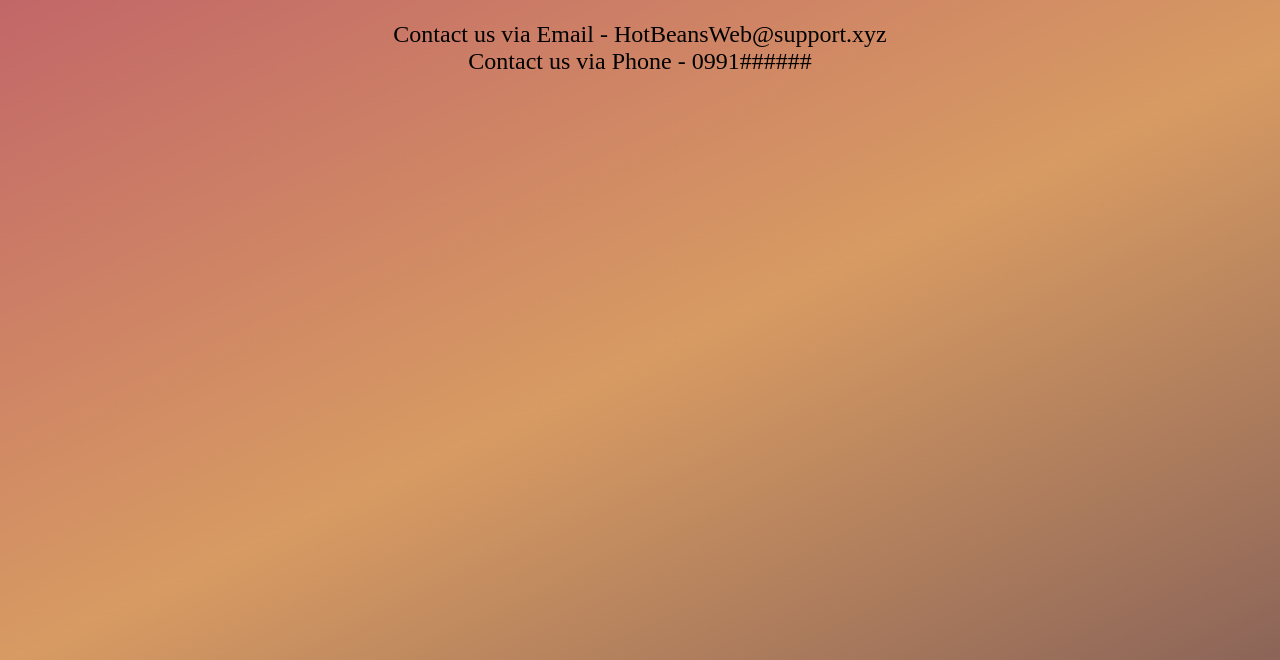
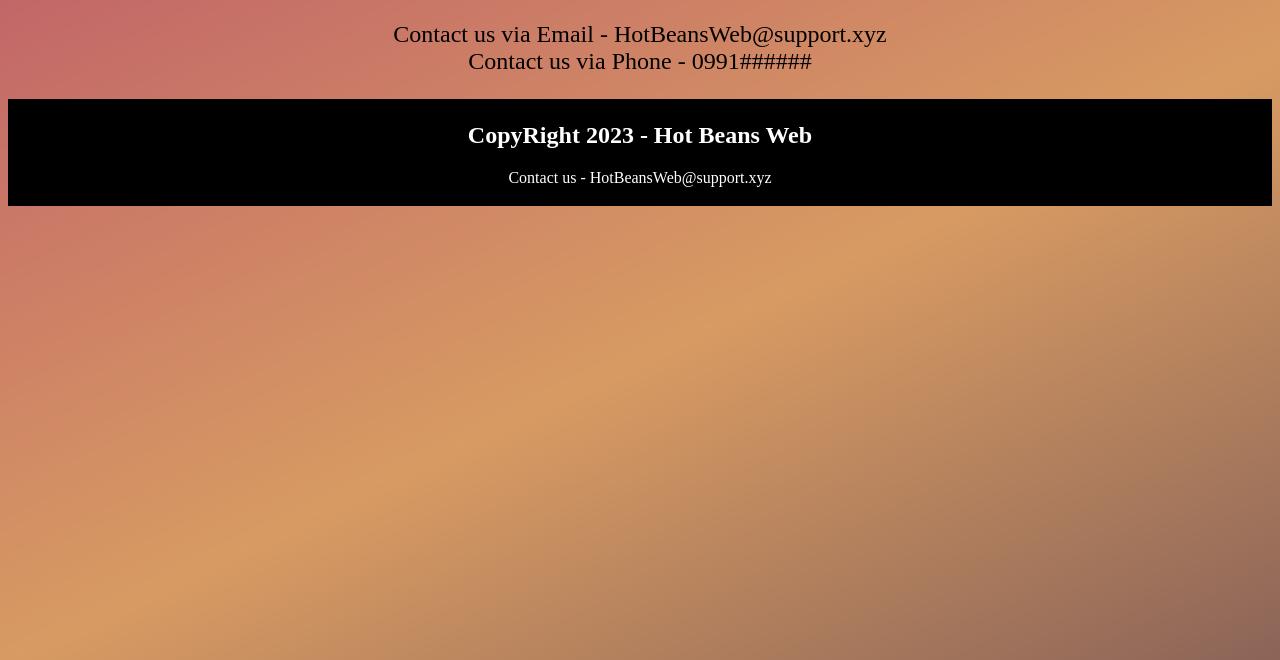
Before and after one commit to Kawsar-19157384/HotBeansWeb, a plain HTML site: page Contact.html in a window 1280 px wide. Shown: the part 140-800 px from the top of the page. Drawn offline with Linux system fonts and the light colour scheme.

Commit message:
Update Contact.html

```diff
--- a/Contact.html
+++ b/Contact.html
@@ -78,3 +78,8 @@
         <br>
         Contact us via Phone - 0991######
     </p>
+    	<footer>
+	<h1> CopyRight 2023 - Hot Beans Web </h1>
+		<p> Contact us -  HotBeansWeb@support.xyz</p>
+	</footer>
+    </body>
```
